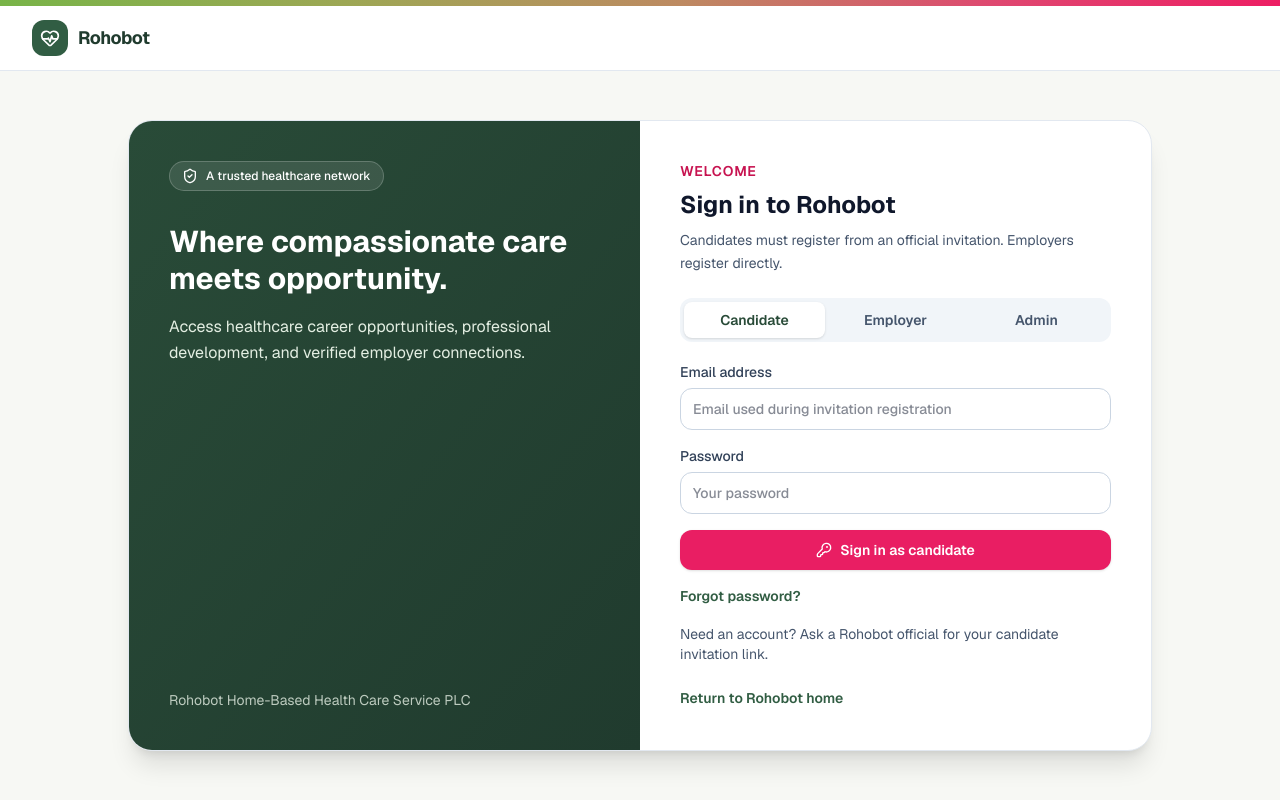
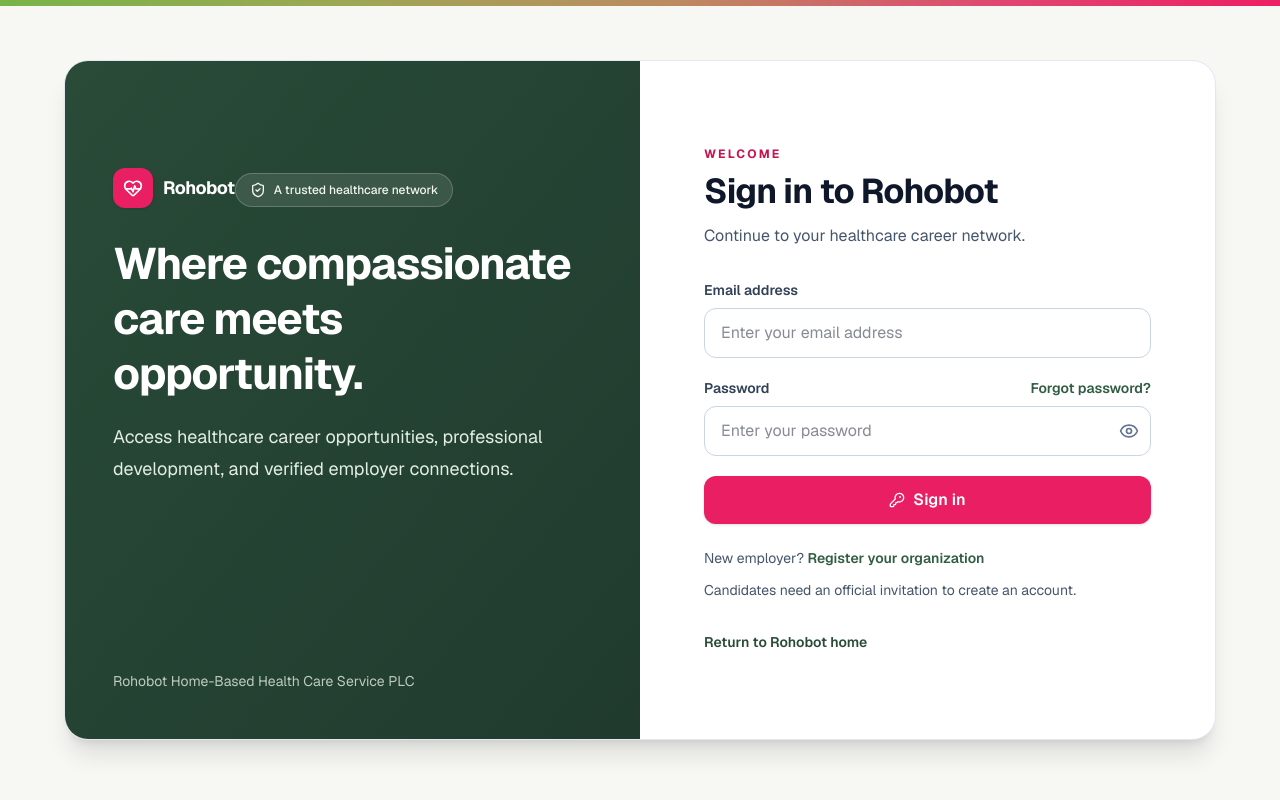
Before and after one commit to JHONY-X/ROBOT, a Next.js app in the folder web/: page /login in a window 1280 px wide. Built offline with nearby package versions, Linux system fonts and the light colour scheme.

Commit message:
Improve login page

```diff
--- a/web/src/app/api/auth/login/route.ts
+++ b/web/src/app/api/auth/login/route.ts
@@ -17,7 +17,7 @@ export async function POST(request: NextRequest) {
     if (
       typeof email !== "string" ||
       typeof password !== "string" ||
-      (requestedRole !== "candidate" && requestedRole !== "employer" && requestedRole !== "admin")
+      (requestedRole !== undefined && requestedRole !== "candidate" && requestedRole !== "employer" && requestedRole !== "admin")
     ) {
       return NextResponse.json({ error: "Enter your registered email and password." }, { status: 400 });
     }
@@ -41,7 +41,7 @@ export async function POST(request: NextRequest) {
     }
 
     const role = appRoleFromJwt(access);
-    if (!role || role !== requestedRole) {
+    if (!role || (requestedRole !== undefined && role !== requestedRole)) {
       return NextResponse.json({ error: "The account role does not match the selected sign-in form." }, { status: 403 });
     }
 
@@ -77,14 +77,14 @@ export async function POST(request: NextRequest) {
   if (
     typeof email !== "string" ||
     typeof password !== "string" ||
-    (requestedRole !== "candidate" && requestedRole !== "employer" && requestedRole !== "admin")
+    (requestedRole !== undefined && requestedRole !== "candidate" && requestedRole !== "employer" && requestedRole !== "admin")
   ) {
     return NextResponse.json({ error: "Enter your registered email and password." }, { status: 400 });
   }
 
   const { authenticateDemoAccount } = await import("@/lib/demo/invitations");
   const account = authenticateDemoAccount(email, password);
-  if (!account || account.role !== requestedRole) {
+  if (!account || (requestedRole !== undefined && account.role !== requestedRole)) {
     return NextResponse.json(
       { error: "Email/password is incorrect, or the account has not completed email verification." },
       { status: 401 }
--- a/web/src/app/login/page.tsx
+++ b/web/src/app/login/page.tsx
@@ -3,12 +3,19 @@
 import Link from "next/link";
 import { Suspense, useState } from "react";
 import { useSearchParams } from "next/navigation";
-import { HeartPulse, ShieldCheck, KeyRound } from "lucide-react";
+import { Eye, EyeOff, HeartPulse, KeyRound, ShieldCheck } from "lucide-react";
 import { Button } from "@/components/ui/Button";
 import { FieldErrors, FormErrors } from "@/components/forms/ApiErrors";
 import { normalizeApiErrors, type NormalizedApiErrors } from "@/lib/api/errors";
 
-type SignInRole = "candidate" | "employer" | "admin";
+type LoginResponse = {
+  error?: string;
+  details?: unknown;
+  role?: "candidate" | "employer" | "admin";
+  destination?: string;
+};
+
+const EMPTY_ERRORS: NormalizedApiErrors = { fieldErrors: {}, formErrors: [] };
 
 export default function LoginPage() {
   return (
@@ -20,163 +27,176 @@ export default function LoginPage() {
 
 function LoginForm() {
   const searchParams = useSearchParams();
-  const [isSigningIn, setIsSigningIn] = useState<string | null>(null);
+  const [isSigningIn, setIsSigningIn] = useState(false);
+  const [showPassword, setShowPassword] = useState(false);
   const [errorMessage, setErrorMessage] = useState("");
-  const [fieldErrors, setFieldErrors] = useState<NormalizedApiErrors>({ fieldErrors: {}, formErrors: [] });
+  const [fieldErrors, setFieldErrors] = useState<NormalizedApiErrors>(EMPTY_ERRORS);
   const [email, setEmail] = useState(searchParams.get("email") ?? "");
   const [password, setPassword] = useState("");
-  const [roleOverride, setRoleOverride] = useState<SignInRole | null>(null);
-  const requestedRole = searchParams.get("role");
-  const selectedRole: SignInRole = roleOverride ?? (
-    requestedRole === "employer" || requestedRole === "candidate" || requestedRole === "admin"
-      ? requestedRole
-      : "candidate"
-  );
   const verifiedNotice = searchParams.get("verified") === "1"
     ? "Your email is verified. Sign in with the email and password you registered with."
     : "";
 
+  const clearErrors = () => {
+    setErrorMessage("");
+    setFieldErrors(EMPTY_ERRORS);
+  };
+
   const handleAccountSignIn = async (event: React.FormEvent<HTMLFormElement>) => {
     event.preventDefault();
-    setIsSigningIn(selectedRole);
-    setErrorMessage("");
-    setFieldErrors({ fieldErrors: {}, formErrors: [] });
-    let responseHadErrors = false;
+    setIsSigningIn(true);
+    clearErrors();
 
     try {
       const response = await fetch("/api/auth/login", {
         method: "POST",
         headers: { "Content-Type": "application/json" },
-        body: JSON.stringify({ email, password, role: selectedRole }),
+        body: JSON.stringify({ email: email.trim(), password }),
       });
-      const result = (await response.json()) as { error?: string; details?: unknown; role?: string; destination?: string };
+      const payload: unknown = await response.json().catch(() => null);
+      const result = payload && typeof payload === "object" ? payload as LoginResponse : {};
+
       if (!response.ok) {
-        responseHadErrors = true;
         setFieldErrors(normalizeApiErrors(result.details ?? result));
-        throw new Error(result.error ?? "Sign-in failed. Please try again.");
+        setErrorMessage(result.error ?? "We couldn’t sign you in. Check your details and try again.");
+        setIsSigningIn(false);
+        return;
       }
-      if (result.role !== selectedRole || !result.destination) {
-        throw new Error("The account role does not match the selected sign-in form.");
+
+      if (!result.destination || !["candidate", "employer", "admin"].includes(result.role ?? "")) {
+        throw new Error("The sign-in service returned an invalid account response. Please try again.");
       }
+
       window.location.assign(result.destination);
     } catch (error) {
       console.error("Account sign-in failed.", error);
-      setErrorMessage(error instanceof Error ? error.message : "Sign-in failed. Please try again.");
-      if (!responseHadErrors) setFieldErrors(normalizeApiErrors({ non_field_errors: [error instanceof Error ? error.message : "Sign-in failed. Please try again."] }));
-      setIsSigningIn(null);
+      setErrorMessage(error instanceof Error ? error.message : "We couldn’t connect. Please try again.");
+      setFieldErrors(EMPTY_ERRORS);
+      setIsSigningIn(false);
     }
   };
 
+  const emailErrors = fieldErrors.fieldErrors.email_address ?? [];
+  const passwordErrors = fieldErrors.fieldErrors.password ?? [];
+
   return (
-    <main className="flex min-h-screen flex-col bg-[var(--color-background)]">
-      <div className="brand-ribbon h-1.5 w-full" aria-hidden="true" />
-      <header className="border-b border-slate-200 bg-white">
-        <div className="mx-auto flex h-16 max-w-7xl items-center px-4 sm:px-6 lg:px-8">
-          <Link href="/" className="flex items-center gap-2.5" aria-label="Rohobot home">
-            <span className="flex h-9 w-9 items-center justify-center rounded-xl bg-primary-700 text-white">
-              <HeartPulse className="h-5 w-5" />
+    <main className="flex min-h-screen items-center justify-center bg-[var(--color-background)] px-4 py-6 sm:px-6 sm:py-10">
+      <div className="brand-ribbon fixed inset-x-0 top-0 z-10 h-1.5" aria-hidden="true" />
+      <section className="grid w-full max-w-6xl grid-cols-1 overflow-hidden rounded-3xl border border-slate-200 bg-white shadow-xl md:min-h-[680px] md:grid-cols-2">
+        <div className="order-2 flex flex-col justify-between bg-gradient-to-br from-primary-800 to-primary-900 p-7 text-white sm:p-10 md:order-1 md:p-12">
+          <div>
+            <Link href="/" className="inline-flex items-center gap-2.5" aria-label="Rohobot home">
+              <span className="flex h-10 w-10 items-center justify-center rounded-xl bg-accent-600 text-white shadow-sm">
+                <HeartPulse className="h-5 w-5" aria-hidden="true" />
               </span>
-            <span className="text-lg font-bold tracking-tight text-primary-900">Rohobot</span>
+              <span className="text-lg font-bold tracking-tight">Rohobot</span>
             </Link>
-        </div>
-      </header>
 
-      <section className="flex flex-1 items-center justify-center px-4 py-12">
-        <div className="grid w-full max-w-5xl overflow-hidden rounded-3xl border border-slate-200 bg-white shadow-xl md:grid-cols-2">
-          <div className="hidden flex-col justify-between bg-gradient-to-br from-primary-800 to-primary-900 p-10 text-white md:flex">
-            <div>
-              <span className="inline-flex items-center gap-2 rounded-full border border-white/20 bg-white/10 px-3 py-1.5 text-xs font-medium">
-                <ShieldCheck className="h-4 w-4" />
+            <span className="mt-12 inline-flex items-center gap-2 rounded-full border border-white/20 bg-white/10 px-3.5 py-2 text-xs font-medium text-primary-50 sm:mt-16">
+              <ShieldCheck className="h-4 w-4" aria-hidden="true" />
               A trusted healthcare network
             </span>
-              <h1 className="mt-8 text-3xl font-bold leading-tight">
+            <h1 className="mt-7 max-w-lg text-3xl font-bold leading-tight tracking-tight sm:text-4xl lg:text-[2.75rem]">
               Where compassionate care meets opportunity.
             </h1>
-              <p className="mt-4 leading-relaxed text-primary-100">
+            <p className="mt-5 max-w-lg text-base leading-7 text-primary-100 sm:text-lg sm:leading-8">
               Access healthcare career opportunities, professional development, and verified employer connections.
             </p>
           </div>
-            <p className="text-sm text-primary-100/80">Rohobot Home-Based Health Care Service PLC</p>
+
+          <p className="mt-12 text-sm text-primary-100/80">Rohobot Home-Based Health Care Service PLC</p>
         </div>
 
-          <div className="p-7 sm:p-10">
-            <p className="text-sm font-semibold uppercase tracking-wider text-accent-700">Welcome</p>
-            <h2 className="mt-2 text-2xl font-bold text-slate-900">Sign in to Rohobot</h2>
-            <p className="mt-2 text-sm leading-relaxed text-slate-600">
-              Candidates must register from an official invitation. Employers register directly.
+        <div className="order-1 flex items-center justify-center p-7 sm:p-10 md:order-2 md:p-12 lg:p-16">
+          <div className="w-full max-w-md">
+            <p className="text-xs font-bold uppercase tracking-[0.18em] text-accent-700">Welcome</p>
+            <h2 className="mt-2 text-3xl font-bold tracking-tight text-slate-900 sm:text-[2.15rem]">Sign in to Rohobot</h2>
+            <p className="mt-3 text-sm leading-6 text-slate-600 sm:text-base">
+              Continue to your healthcare career network.
             </p>
 
-            <div className="mt-6 grid grid-cols-3 rounded-xl bg-slate-100 p-1" role="group" aria-label="Account type">
-              {(["candidate", "employer", "admin"] as const).map((role) => (
-                <button
-                  key={role}
-                  type="button"
-                  aria-pressed={selectedRole === role}
-                  onClick={() => { setRoleOverride(role); setErrorMessage(""); }}
-                  className={`rounded-lg px-3 py-2 text-sm font-semibold capitalize transition-colors ${selectedRole === role ? "bg-white text-primary-800 shadow-sm" : "text-slate-600 hover:text-slate-900"}`}
-                >
-                  {role}
-                </button>
-              ))}
+            <form onSubmit={handleAccountSignIn} className="mt-8 space-y-5" aria-label="Sign in">
+              {verifiedNotice && (
+                <p role="status" className="rounded-xl border border-emerald-200 bg-emerald-50 p-3 text-sm text-emerald-800">
+                  {verifiedNotice}
+                </p>
+              )}
+
+              <div>
+                <label htmlFor="login-email" className="block text-sm font-semibold text-slate-700">Email address</label>
+                <input
+                  id="login-email"
+                  name="email"
+                  type="email"
+                  autoComplete="username"
+                  autoCapitalize="none"
+                  spellCheck={false}
+                  required
+                  disabled={isSigningIn}
+                  value={email}
+                  onChange={(event) => { setEmail(event.target.value); clearErrors(); }}
+                  aria-invalid={emailErrors.length > 0}
+                  aria-describedby={emailErrors.length ? "login-email-errors" : undefined}
+                  className="mt-2 w-full rounded-xl border border-slate-300 bg-white px-4 py-3 text-base text-slate-900 outline-none transition focus:border-primary-600 focus:ring-2 focus:ring-primary-600/20 disabled:bg-slate-50"
+                  placeholder="Enter your email address"
+                />
+                {emailErrors.length > 0 && <div id="login-email-errors"><FieldErrors errors={fieldErrors} field="email_address" /></div>}
               </div>
 
-            <form onSubmit={handleAccountSignIn} className="mt-5 space-y-4">
-              {verifiedNotice && <p role="status" className="rounded-xl border border-emerald-200 bg-emerald-50 p-3 text-sm text-emerald-800">{verifiedNotice}</p>}
-              <label className="block text-sm font-medium text-slate-700">
-                Email address
+              <div>
+                <div className="flex items-center justify-between gap-3">
+                  <label htmlFor="login-password" className="block text-sm font-semibold text-slate-700">Password</label>
+                  <Link href="/forgot-password" className="text-sm font-semibold text-primary-700 hover:underline focus-visible:outline-none focus-visible:ring-2 focus-visible:ring-primary-600">
+                    Forgot password?
+                  </Link>
+                </div>
+                <div className="relative mt-2">
                   <input
-                  type="email"
-                  autoComplete="email"
-                  required
-                  value={email}
-                  onChange={(event) => setEmail(event.target.value)}
-                  className="mt-1.5 w-full rounded-xl border border-slate-300 px-3 py-2.5 text-slate-900 focus:border-primary-600 focus:ring-1 focus:ring-primary-600 outline-none"
-                  placeholder={
-                    selectedRole === "candidate"
-                      ? "Email used during invitation registration"
-                      : selectedRole === "employer"
-                        ? "Authorized representative email"
-                        : "admin@rohobot.com"
-                  }
-                />
-                <FieldErrors errors={fieldErrors} field="email_address" />
-              </label>
-              <label className="block text-sm font-medium text-slate-700">
-                Password
-                <input
-                  type="password"
+                    id="login-password"
+                    name="password"
+                    type={showPassword ? "text" : "password"}
                     autoComplete="current-password"
                     required
+                    disabled={isSigningIn}
                     value={password}
-                  onChange={(event) => setPassword(event.target.value)}
-                  className="mt-1.5 w-full rounded-xl border border-slate-300 px-3 py-2.5 text-slate-900 focus:border-primary-600 focus:ring-1 focus:ring-primary-600 outline-none"
-                  placeholder="Your password"
+                    onChange={(event) => { setPassword(event.target.value); clearErrors(); }}
+                    aria-invalid={passwordErrors.length > 0}
+                    aria-describedby={passwordErrors.length ? "login-password-errors" : undefined}
+                    className="w-full rounded-xl border border-slate-300 bg-white py-3 pl-4 pr-12 text-base text-slate-900 outline-none transition focus:border-primary-600 focus:ring-2 focus:ring-primary-600/20 disabled:bg-slate-50"
+                    placeholder="Enter your password"
                   />
-                <FieldErrors errors={fieldErrors} field="password" />
-              </label>
+                  <button
+                    type="button"
+                    onClick={() => setShowPassword((visible) => !visible)}
+                    aria-label={showPassword ? "Hide password" : "Show password"}
+                    aria-pressed={showPassword}
+                    className="absolute inset-y-0 right-0 flex items-center rounded-r-xl px-3 text-slate-500 hover:text-primary-700 focus-visible:outline-none focus-visible:ring-2 focus-visible:ring-inset focus-visible:ring-primary-600 disabled:opacity-50"
+                    disabled={isSigningIn}
+                  >
+                    {showPassword ? <EyeOff className="h-5 w-5" aria-hidden="true" /> : <Eye className="h-5 w-5" aria-hidden="true" />}
+                  </button>
+                </div>
+                {passwordErrors.length > 0 && <div id="login-password-errors"><FieldErrors errors={fieldErrors} field="password" /></div>}
+              </div>
+
               <FormErrors errors={fieldErrors} />
-              <Button type="submit" className="w-full" isLoading={isSigningIn === selectedRole}>
-                <KeyRound className="mr-2 h-4 w-4" />
-                Sign in as {selectedRole}
+              {errorMessage && fieldErrors.formErrors.length === 0 && Object.keys(fieldErrors.fieldErrors).length === 0 && (
+                <p role="alert" className="rounded-xl border border-red-200 bg-red-50 p-3 text-sm text-red-800">{errorMessage}</p>
+              )}
+
+              <Button type="submit" className="h-12 w-full text-base" isLoading={isSigningIn}>
+                {!isSigningIn && <KeyRound className="mr-2 h-4 w-4" aria-hidden="true" />}
+                {isSigningIn ? "Signing in…" : "Sign in"}
               </Button>
             </form>
 
-            <Link href="/forgot-password" className="mt-4 inline-flex text-sm font-semibold text-primary-700 hover:underline">Forgot password?</Link>
-
-            {errorMessage && fieldErrors.formErrors.length === 0 && Object.keys(fieldErrors.fieldErrors).length === 0 && (
-              <p role="alert" className="mt-4 text-sm text-red-700">{errorMessage}</p>
-            )}
-
-            {selectedRole === "employer" && (
-              <p className="mt-4 text-sm text-slate-600">
+            <p className="mt-6 text-sm text-slate-600">
               New employer? <Link href="/employer/register" className="font-semibold text-primary-700 hover:underline">Register your organization</Link>
             </p>
-            )}
-            {selectedRole === "candidate" && (
-              <p className="mt-4 text-sm text-slate-600">Need an account? Ask a Rohobot official for your candidate invitation link.</p>
-            )}
-
-            <Link href="/" className="mt-6 inline-flex text-sm font-semibold text-primary-700 hover:text-primary-900">
+            <p className="mt-3 text-sm text-slate-600">
+              Candidates need an official invitation to create an account.
+            </p>
+            <Link href="/" className="mt-8 inline-flex text-sm font-semibold text-primary-800 hover:text-primary-900 hover:underline">
               Return to Rohobot home
             </Link>
           </div>
```
Lines whose indentation alone changed are shown as unchanged.
